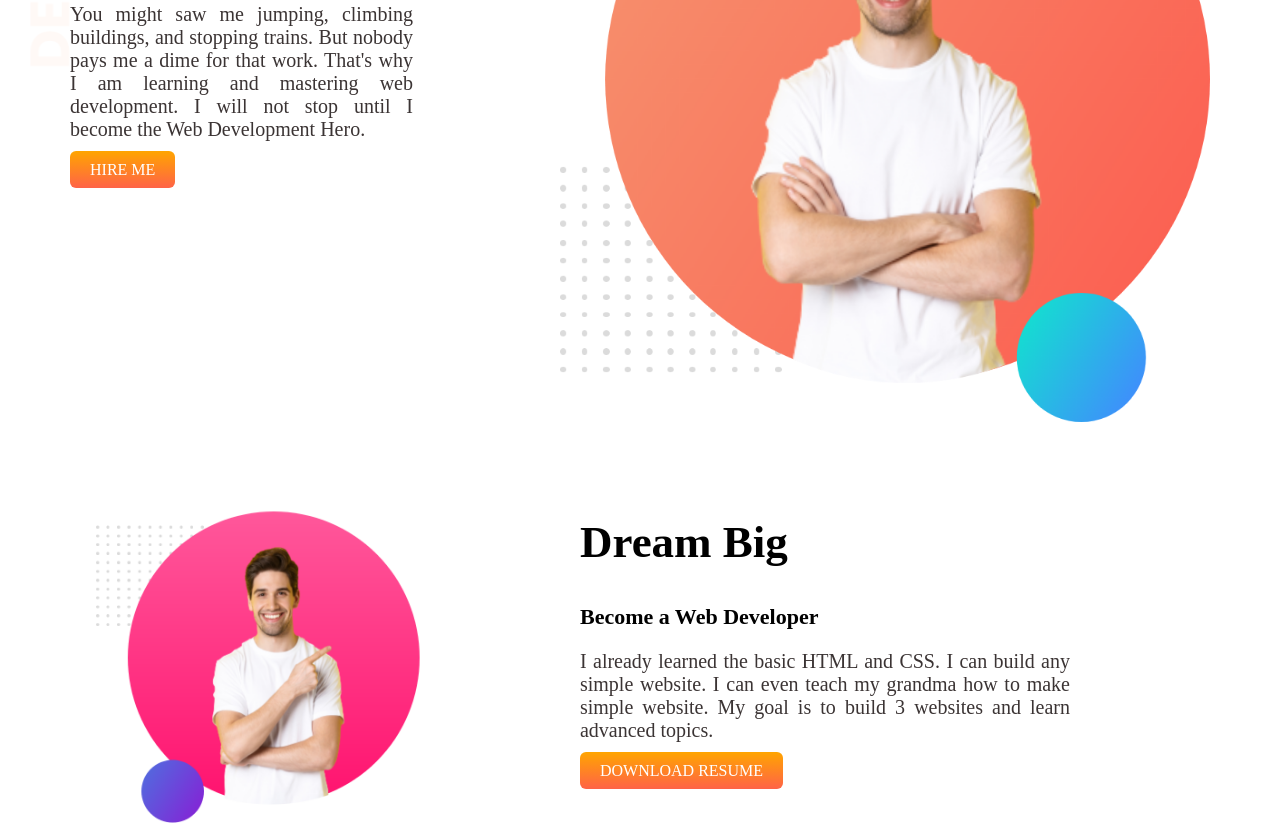
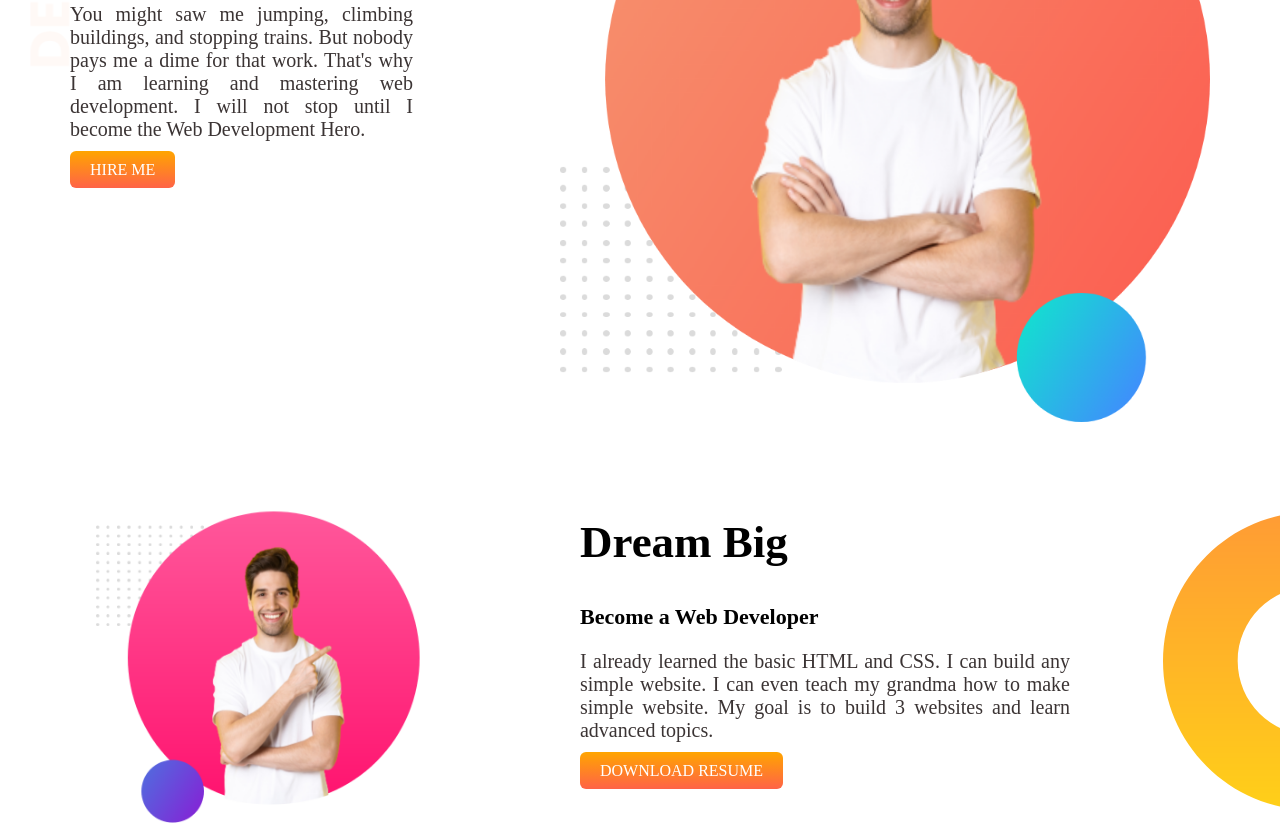
Before and after one commit to developer-raju/William_world, a plain HTML site: page index.html in a window 1280 px wide. Shown: the part 293-1120 px from the top of the page. Drawn offline with Linux system fonts and the light colour scheme.

Commit message:
image-added

```diff
--- a/style.css
+++ b/style.css
@@ -41,6 +41,9 @@ p{
 }
 .second{
     display: flex;
+    background-image: url(image/dream-bg.png);
+    background-repeat: no-repeat;
+    background-position: right;
 
 }
 .dream img{
```
